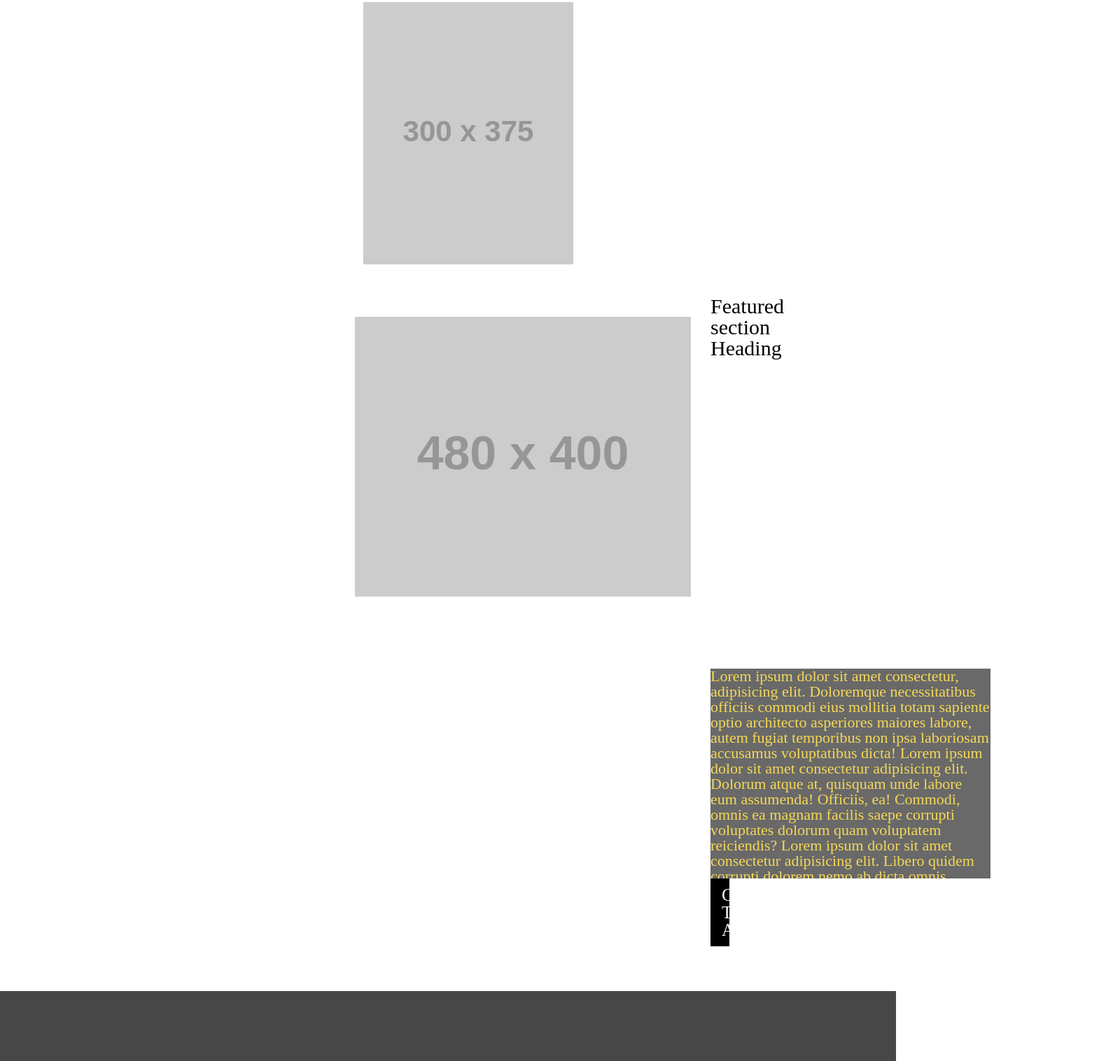
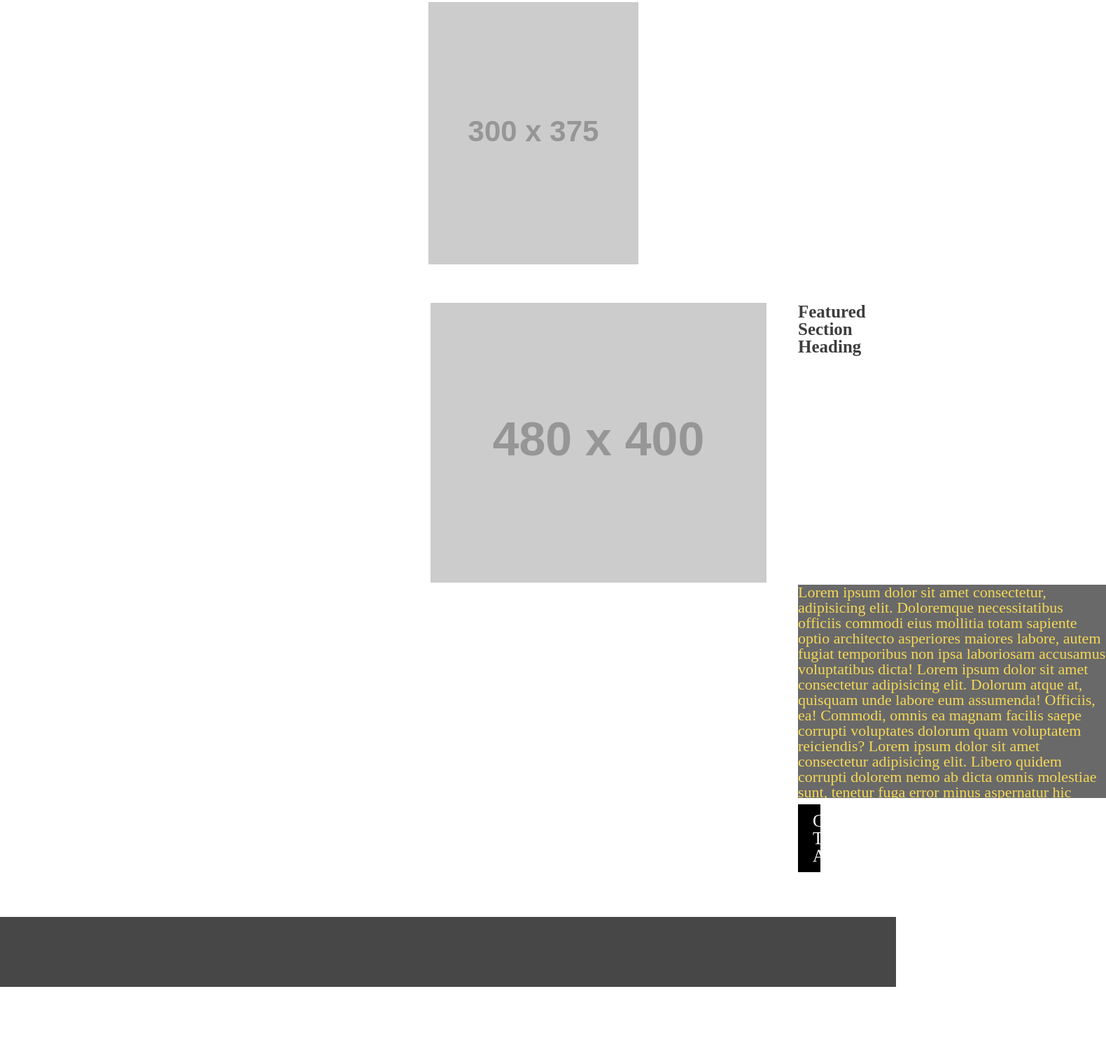
Before and after one commit to NashatAlzaatreh/wirefame-exercise, a plain HTML site: page index.html in a window 1280 px wide. Shown: the part 1044-2561 px from the top of the page at 70% size, 1580 px wide, since content can reach past the window. After the commit the page ends 2455 px from the top, so only its background shows below. Drawn offline with Linux system fonts and the light colour scheme; placeholder pictures from the web are drawn by us.

Commit message:
editing wireframe

```diff
--- a/index.html
+++ b/index.html
@@ -43,7 +43,7 @@
 
         <article>
             <section class="Featured-right">
-                <h3>Featured section Heading</h3>
+                <h3>Featured Section Heading</h3>
             </section>
             <section class="paragraph">
                 <p>
--- a/style.css
+++ b/style.css
@@ -50,7 +50,7 @@ header nav ul li a {
 
 .imagessub1 {
     clear: both;
-    margin-left: 507px;
+    margin-left: 600px;
 }
 
 .imagessub {
@@ -58,19 +58,21 @@ header nav ul li a {
 }
 
 .Featured {
-    margin-left: 507px;
+    margin-left: 615px;
     float: left;
-    margin-top: 30px;
-    margin-bottom: 100px;
+    margin-top: 0px;
+
 }
 
 .Featured-right {
-    font-size: 30px;
-    margin-left: 50px;
-    margin-top: 30px;
-    margin-right: 430px;
-    margin-bottom: 20px;
-    margin-left: 1015px;
+    font-size: 25px;
+    margin-left: 1140px;
+    margin-top: 40px;
+
+    margin-bottom: 7px;
+    font-weight: bolder;
+    color: rgb(61, 61, 61);
+
 
 }
 
@@ -78,11 +80,11 @@ header nav ul li a {
     font-size: 22px;
     margin-right: 430px;
     background-color: rgb(105, 105, 105);
-    width: 400px;
-    height: 300px;
+    width: 440px;
+    height: 305px;
     overflow: auto;
     color: rgb(245, 216, 86);
-    margin-left: 1015px;
+    margin-left: 1140px;
 }
 
 
@@ -90,12 +92,13 @@ header nav ul li a {
 .call {
     font-size: 25px;
     border: solid black 1px;
-    margin-left: 1015px;
-    margin-right: 700px;
+    margin-left: 1140px;
+    margin-right: 950px;
     padding: 10px;
     background-color: black;
     color: white;
-    padding-left: 15px;
+    padding-left: 20px;
+    margin-top: 9px;
 
 }
 
```
